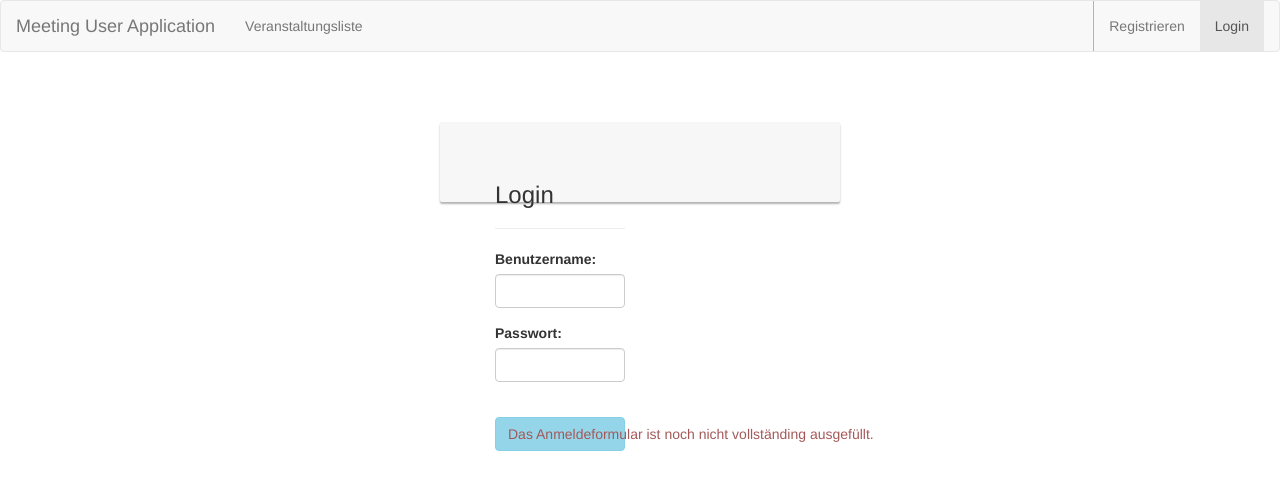
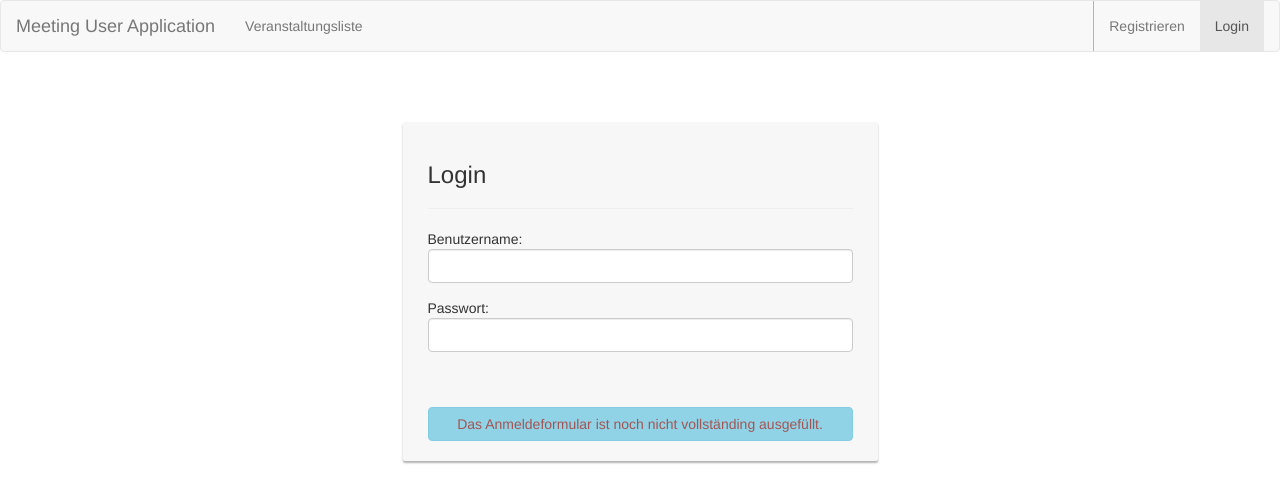
Before and after one commit to V-Peters/Angular, an Angular app: page /login in a window 1280 px wide. Shown: the top 502 px of the page. Built offline with nearby package versions, Linux system fonts and the light colour scheme.

Commit message:
fixed optics of the register and login form

```diff
--- a/src/app/authentification/login/login.component.css
+++ b/src/app/authentification/login/login.component.css
@@ -10,7 +10,7 @@ label {
 
 .card {
   background-color: #f7f7f7;
-  padding: 20px 25px 30px;
+  padding: 20px 25px;
   margin: 0 auto 25px;
   margin-top: 50px;
   -moz-border-radius: 2px;
@@ -19,6 +19,7 @@ label {
   -moz-box-shadow: 0px 2px 2px rgba(0, 0, 0, 0.3);
   -webkit-box-shadow: 0px 2px 2px rgba(0, 0, 0, 0.3);
   box-shadow: 0px 2px 2px rgba(0, 0, 0, 0.3);
+  float: none;
 }
 
 .profile-img-card {
--- a/src/app/authentification/login/login.component.html
+++ b/src/app/authentification/login/login.component.html
@@ -1,16 +1,15 @@
-<div class="col-md-12">
-  <div class="card card-container">
-    <div class="col-xs-6" *ngIf="isLoggedIn">
+<div class="card col-xs-5">
+  <div *ngIf="isLoggedIn">
     <span>Sie sind bereits eingeloggt</span>
   </div>
-    <div class="col-xs-6" *ngIf="!isLoggedIn">
+  <div *ngIf="!isLoggedIn">
     <h3>Login</h3>
     <hr>
     <form
     [formGroup]="loginForm"
     (ngSubmit)="onSubmit()">
       <div class="form-group">
-              <label for="username">Benutzername:</label>
+        <span for="username">Benutzername:</span>
         <i *ngIf="loginForm.get('username').invalid && loginForm.get('username').touched" style="color: red;"> Dieses Feld ist ein Pflichtfeld.</i>
         <input
         type="text"
@@ -19,7 +18,7 @@
         class="form-control">
       </div>
       <div class="form-group">
-              <label for="password">Passwort:</label>
+        <span for="password">Passwort:</span>
         <i *ngIf="loginForm.get('password').invalid && loginForm.get('password').touched" style="color: red;"> Dieses Feld ist ein Pflichtfeld.</i>
         <input
         type="password"
@@ -27,6 +26,8 @@
         formControlName="password"
         class="form-control">
       </div>
+      <i *ngIf="isLoginFailed" style="color: red;">Fehlerhafte Logindaten</i>
+      <br>
       <br>
       <button type="submit" class="btn btn-info btn-block" [disabled]="loginForm.invalid">
         <span *ngIf="loginForm.valid">Anmelden</span>
@@ -35,4 +36,3 @@
     </form>
   </div>
 </div>
-</div>
--- a/src/app/authentification/login/login.component.ts
+++ b/src/app/authentification/login/login.component.ts
@@ -11,7 +11,6 @@ import { FormGroup, FormControl, Validators } from '@angular/forms';
 })
 export class LoginComponent implements OnInit {
 
-
   loginForm: FormGroup;
   form: any = {};
   isLoggedIn = false;
@@ -23,7 +22,7 @@ export class LoginComponent implements OnInit {
 
   ngOnInit(): void {
     if (this.tokenStorageService.getUser()) {
-      this.isLoggedIn = false;
+      this.isLoggedIn = true;
       this.roles = this.tokenStorageService.getUser().roles;
     }
     this.loginForm = new FormGroup({
--- a/src/app/authentification/register/register.component.css
+++ b/src/app/authentification/register/register.component.css
@@ -10,7 +10,7 @@ label {
 
 .card {
   background-color: #f7f7f7;
-  padding: 20px 25px 30px;
+  padding: 20px 25px;
   margin: 0 auto 25px;
   margin-top: 50px;
   -moz-border-radius: 2px;
@@ -19,6 +19,7 @@ label {
   -moz-box-shadow: 0px 2px 2px rgba(0, 0, 0, 0.3);
   -webkit-box-shadow: 0px 2px 2px rgba(0, 0, 0, 0.3);
   box-shadow: 0px 2px 2px rgba(0, 0, 0, 0.3);
+  float: none;
 }
 
 .profile-img-card {
--- a/src/app/authentification/register/register.component.html
+++ b/src/app/authentification/register/register.component.html
@@ -1,6 +1,4 @@
-<div class="col-md-12">
-  <div class="card card-container">
-    <div class="col-xs-6">
+<div class="card col-xs-5">
   <h3>Registrierung</h3>
   <hr>
   <form
@@ -8,7 +6,14 @@
   (ngSubmit)="onSubmit()">
     <div class="form-group">
       <span for="username">Benutzername:</span>
-              <i *ngIf="!registerForm.get('username').valid && registerForm.get('username').touched" style="color: red;"> Dieser Benutzername ist bereits vergeben.</i>
+      <span *ngIf="registerForm.get('username').invalid && registerForm.get('username').touched" style="color: red;">
+        <i *ngIf="true">
+          Dieses Feld ist ein Pflichtfeld.
+        </i>
+        <i *ngIf="false">
+          Dieser Benutzername ist bereits vergeben.
+        </i>
+      </span>
       <input
       type="text"
       id="username"
@@ -17,7 +22,7 @@
     </div>
     <div class="form-group">
       <span for="password">Passwort:</span>
-              <i *ngIf="!registerForm.get('password').valid && registerForm.get('password').touched" style="color: red;"> Dieses Feld ist ein Pflichtfeld.</i>
+      <i *ngIf="registerForm.get('password').invalid && registerForm.get('password').touched" style="color: red;"> Dieses Feld ist ein Pflichtfeld.</i>
       <input
       type="password"
       id="password"
@@ -27,7 +32,7 @@
     <br>
     <div class="form-group">
       <span for="firstname">Vorname:</span>
-              <i *ngIf="!registerForm.get('firstname').valid && registerForm.get('firstname').touched" style="color: red;"> Dieses Feld ist ein Pflichtfeld.</i>
+      <i *ngIf="registerForm.get('firstname').invalid && registerForm.get('firstname').touched" style="color: red;"> Dieses Feld ist ein Pflichtfeld.</i>
       <input
       type="text"
       id="firstname"
@@ -36,7 +41,7 @@
     </div>
     <div class="form-group">
       <span for="lastname">Nachname:</span>
-              <i *ngIf="!registerForm.get('lastname').valid && registerForm.get('lastname').touched" style="color: red;"> Dieses Feld ist ein Pflichtfeld.</i>
+      <i *ngIf="registerForm.get('lastname').invalid && registerForm.get('lastname').touched" style="color: red;"> Dieses Feld ist ein Pflichtfeld.</i>
       <input
       type="text"
       id="lastname"
@@ -45,8 +50,14 @@
     </div>
     <div class="form-group">
       <span for="email">E-Mail:</span>
-              <!-- <i *ngIf="!registerForm.get('email').valid && registerForm.get('email').touched" style="color: red;"> Bitte geben Sie eine gültige Email Adresse ein.</i> -->
-              <i *ngIf="!registerForm.get('email').valid && registerForm.get('email').touched" style="color: red;"> Diese E-Mail Adresse ist bereits vergeben.</i>
+      <span *ngIf="registerForm.get('email').invalid && registerForm.get('email').touched" style="color: red;">
+        <i *ngIf="true">
+          Dieses Feld ist ein Pflichtfeld.
+        </i>
+        <i *ngIf="false">
+          Diese E-Mail Adresse ist bereits vergeben.
+        </i>
+      </span>
       <input
       type="email"
       id="email"
@@ -55,13 +66,15 @@
     </div>
     <div class="form-group">
       <span for="company">Firma/Unternehmen:</span>
-              <i *ngIf="!registerForm.get('company').valid && registerForm.get('company').touched" style="color: red;"> Dieses Feld ist ein Pflichtfeld.</i>
+      <i *ngIf="registerForm.get('company').invalid && registerForm.get('company').touched" style="color: red;"> Dieses Feld ist ein Pflichtfeld.</i>
       <input
       type="text"
       id="company"
       formControlName="company"
       class="form-control">
     </div>
+    <i *ngIf="isSignUpFailed" style="color: red;">Fehlerhafte Registrierungsdaten</i>
+    <br>
     <br>
     <button type="submit" class="btn btn-info btn-block" [disabled]="registerForm.invalid">
       <span *ngIf="registerForm.valid">Registrieren</span>
@@ -69,5 +82,3 @@
     </button>
   </form>
 </div>
-  </div>
-</div>
--- a/src/app/authentification/register/register.component.ts
+++ b/src/app/authentification/register/register.component.ts
@@ -1,6 +1,7 @@
 import { Component, OnInit } from '@angular/core';
 import { AuthService } from '../auth.service';
 import { FormGroup, FormControl, Validators } from '@angular/forms';
+import { Router } from '@angular/router';
 
 @Component({
   selector: 'app-register',
@@ -16,6 +17,8 @@ export class RegisterComponent implements OnInit {
   isSuccessful = false;
   isSignUpFailed = false;
   errorMessage = '';
+  usernameAlreadyExists = false;
+  emailAlreadyExists = false;
 
   constructor(private authService: AuthService) { }
 
@@ -32,14 +35,16 @@ export class RegisterComponent implements OnInit {
 
   onSubmit(): void {
     this.authService.register(this.registerForm)
-    .subscribe(data => {
+    .subscribe(registerData => {
       console.log('data:');
-      console.log(data);
+      console.log(registerData);
       this.isSuccessful = true;
       this.isSignUpFailed = false;
     }, err => {
       this.errorMessage = err.error.message;
       this.isSignUpFailed = true;
+      this.usernameAlreadyExists = true;
+      this.emailAlreadyExists = true;
     });
   }
 
```
Lines whose indentation alone changed are shown as unchanged.
